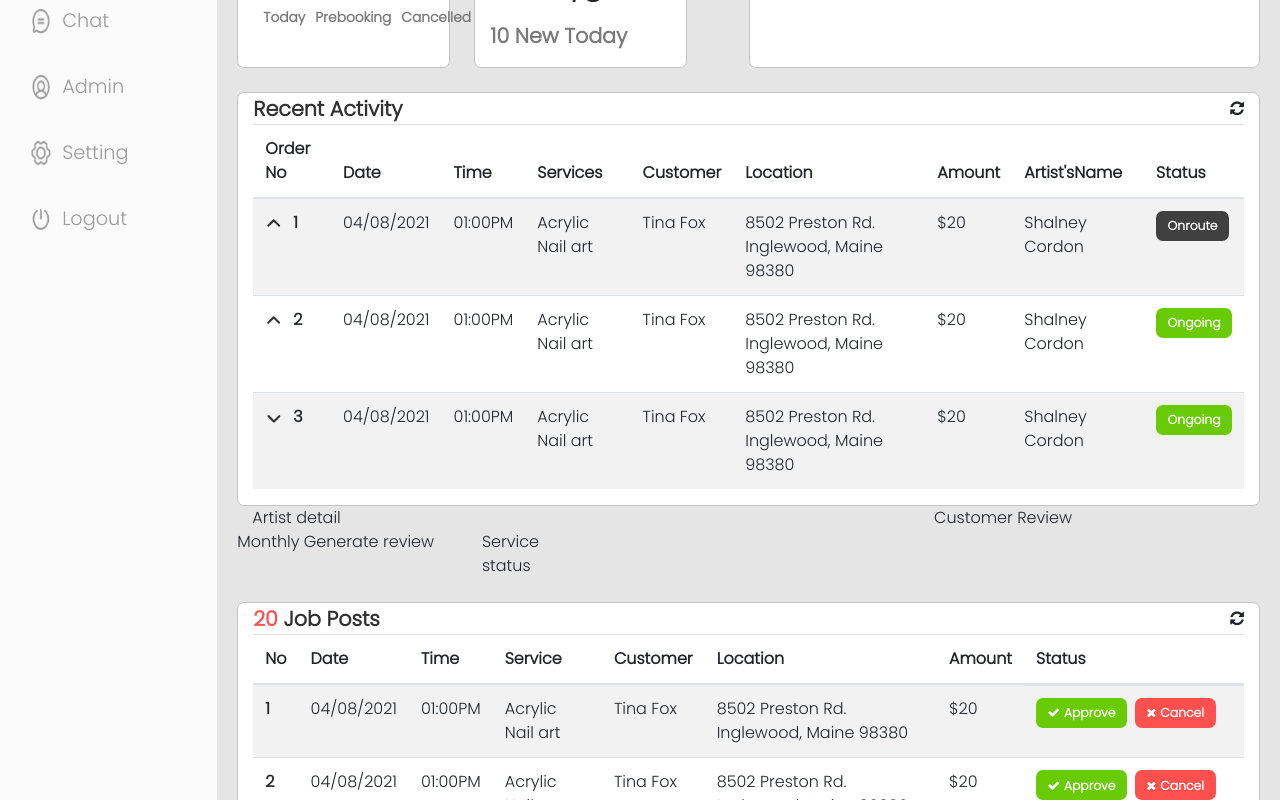
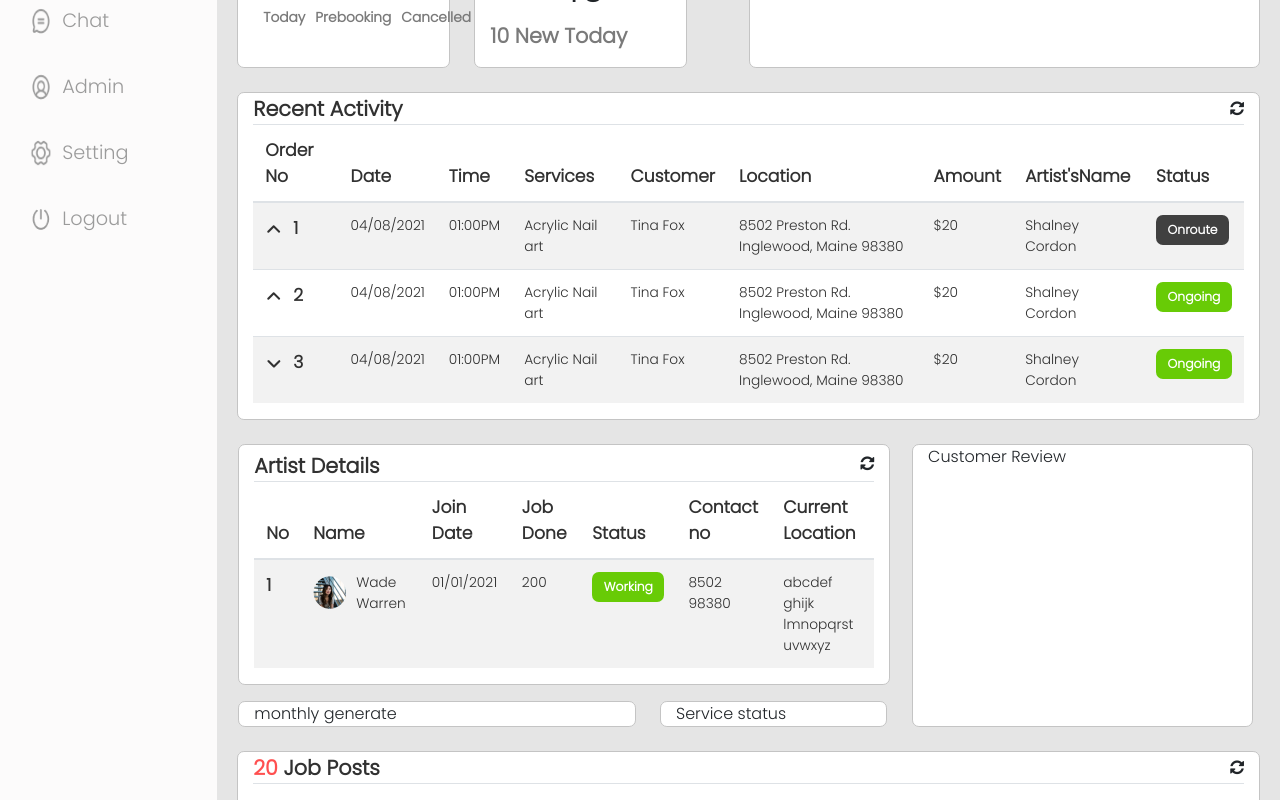
Before and after one commit to Arman-Arzoo/dashaboard, a React (Create React App) app: page / in a window 1280 px wide. Shown: the part 520-1320 px from the top of the page. Built offline with nearby package versions, Linux system fonts and the light colour scheme.

Commit message:
update in many component

```diff
--- a/src/components/home/artistDetail/ArtistDetail.jsx
+++ b/src/components/home/artistDetail/ArtistDetail.jsx
@@ -1,21 +1,65 @@
 import "./artistDetail.css";
+import pic from "../artistDetail/profilepic.png";
 
 export default function artistDetail() {
   return (
-    <div>
-      <div className="container-fluid">
-        <div className="row">
-          <div className="col-8">
-            <div className="row">
-              <div className="col-12">Artist detail</div>
-              <div className="row">
-                <div className="col-8">Monthly Generate review</div>
-                <div className="col-4">Service status</div>
-              </div>
+    <div className="container-fluid mt-4">
+      <div className="row">
+        <div className="col-8  align">
+          <div className="col-12   artist-detail-main  align">
+            <div className="artist-detail ">
+              <span>Artist Details</span>
+              <i class="fa fa-refresh" aria-hidden="true"></i>
+            </div>
+
+            {/* table for artish detail*/}
+            <table class="table table-striped">
+              <thead>
+                {/* table list */}
+                <tr>
+                  <th>No</th>
+                  <th>Name</th>
+                  <th>Join Date</th>
+                  <th>Job Done</th>
+                  <th>Status</th>
+                  <th>Contact no</th>
+                  <th>Current Location</th>
+                </tr>
+              </thead>
+              <tbody>
+                {/* table body item1 start */}
+                <tr>
+                  <th scope="row">1</th>
+                  <td>
+                    <div className="artist-img">
+                      <img src={pic} alt="" />
+                      <span>Wade Warren</span>
+                    </div>
+                  </td>
+                  <td>01/01/2021</td>
+                  <td>200</td>
+                  <td>
+                    <button className="btn-artist-detail-status">
+                      Working
+                    </button>
+                  </td>
+                  <td>8502 98380</td>
+                  <td>abcdef ghijk lmnopqrst uvwxyz</td>
+                </tr>
+                {/* table body item1 end */}
+              </tbody>
+            </table>
+          </div>
+          <div className="row">
+            <div className="col-7  mt-3  artist-detail-main ml-2">
+              monthly generate
+            </div>
+            <div className="col-4  mt-3 artist-detail-main ml-4">
+              Service status
             </div>
           </div>
-          <div className="col-4">Customer Review</div>
         </div>
+        <div className="col-4 artist-detail-main">Customer Review</div>
       </div>
     </div>
   );
--- a/src/components/home/artistDetail/artistDetail.css
+++ b/src/components/home/artistDetail/artistDetail.css
@@ -0,0 +1,77 @@
+.artist-detail-main {
+  border: 0.69px solid #c4c4c4;
+  border-radius: 6.88282px;
+  background: #ffffff;
+  overflow: hidden;
+}
+.align {
+  margin-left: -7px !important;
+}
+
+.artist-detail {
+  display: flex;
+  align-items: center;
+  justify-content: space-between;
+}
+.artist-detail span {
+  font-family: Poppins;
+  font-style: normal;
+  font-weight: 600;
+  font-size: 20.6485px;
+  line-height: 31px;
+  color: #313131;
+  padding-top: 5px;
+}
+
+.artist-img {
+  display: flex;
+  align-items: center;
+}
+.artist-img span {
+  font-family: Poppins;
+  font-style: normal;
+  font-weight: normal;
+  font-size: 13.7656px;
+  line-height: 21px;
+  /* identical to box height */
+
+  color: #313131;
+  padding-left: 10px;
+}
+
+/* for all table td */
+td {
+  font-family: Poppins;
+  font-style: normal;
+  font-weight: normal;
+  font-size: 13.7656px;
+  line-height: 21px;
+
+  color: #313131;
+  padding-left: 10px;
+}
+
+/* for all th */
+th {
+  font-family: Poppins;
+  font-style: normal;
+  font-weight: 600;
+  font-size: 17.207px;
+  line-height: 26px;
+
+  color: #313131;
+}
+
+/* button status for artist */
+.btn-artist-detail-status {
+  border: none;
+  background: #68cb06;
+  border-radius: 6.88282px;
+  font-family: Poppins;
+  font-style: normal;
+  font-weight: 600;
+  font-size: 12.3891px;
+  line-height: 19px;
+  padding: 5.51px 11.5px;
+  color: #ffffff;
+}
--- a/src/components/home/recentActivity/recentActivity.css
+++ b/src/components/home/recentActivity/recentActivity.css
@@ -40,7 +40,6 @@
   line-height: 19px;
   border: none;
   padding: 5.51px 11.5px;
-  /* identical to box height */
 
   color: #ffffff;
 
--- a/src/components/sidebar/Sidebar.jsx
+++ b/src/components/sidebar/Sidebar.jsx
@@ -125,7 +125,7 @@ export default function Sidebar() {
 
         <div className="sidebarMenu">
           <ul className="sidebarList">
-            <Link to="/logout" className="link">
+            <Link to="#" className="link">
               <li className="sidebarListItem">
                 <img className="sidebarIcon" src={Power} alt="house" />
                 Logout
```
Also changed, not shown: src/components/home/artistDetail/profilepic.png (added).
